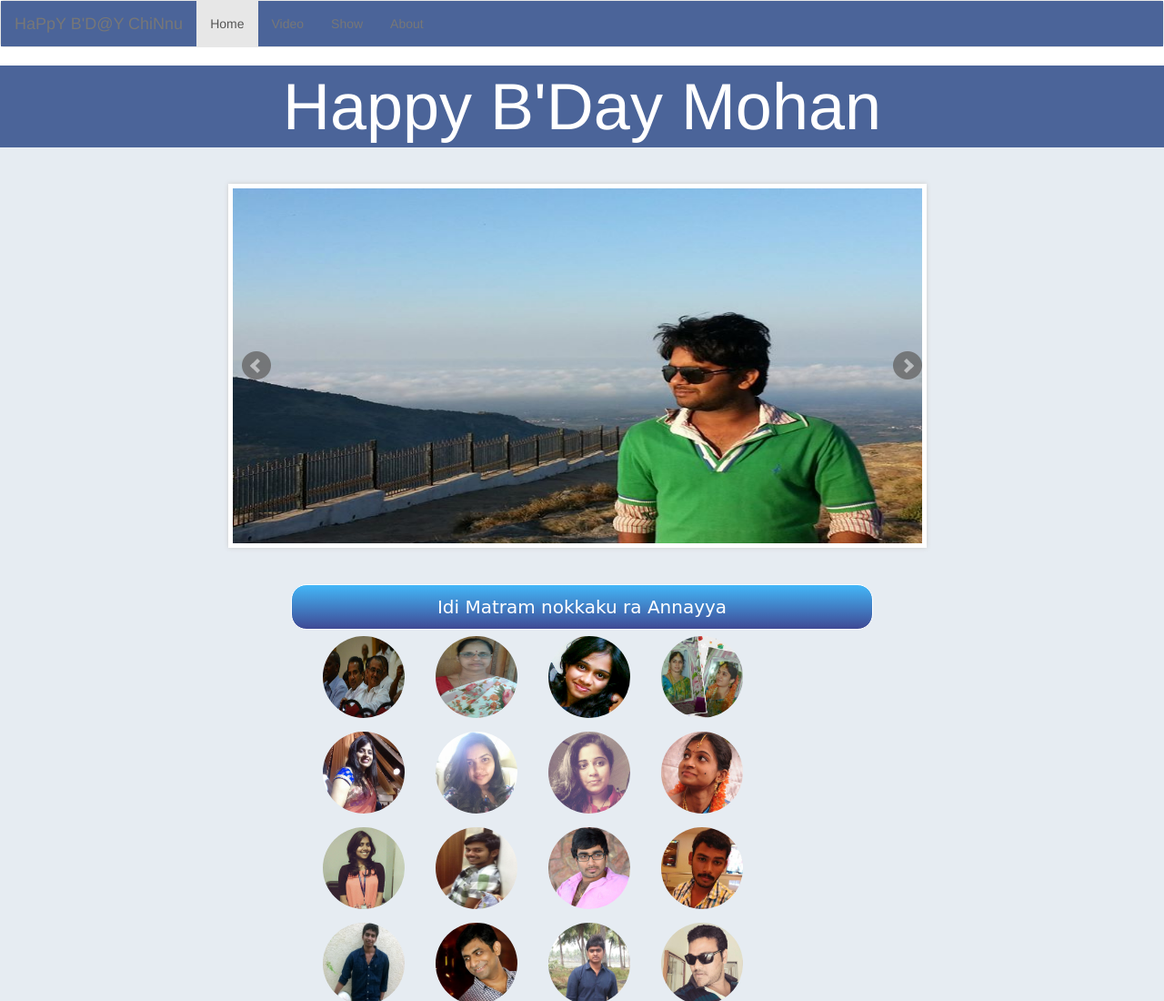
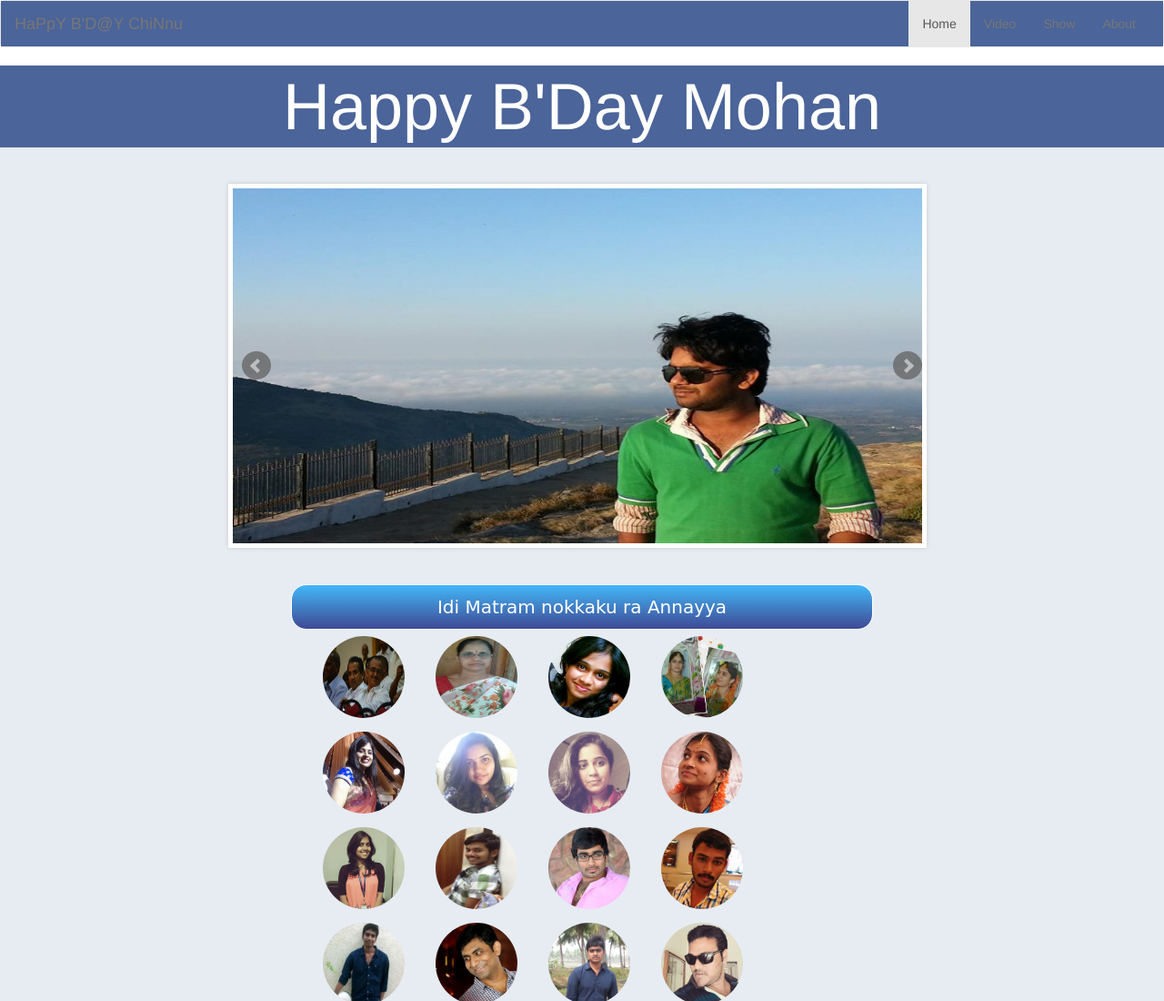
Before and after one commit to rtmgit/MobileTest, a plain HTML site: page index.html in a window 1280 px wide. Shown: the top 1100 px of the page at 91% size. Drawn offline with Linux system fonts and the light colour scheme.

Commit message:
added float right to header

```diff
--- a/css/styles.css
+++ b/css/styles.css
@@ -11,3 +11,7 @@ li.dropdown-submenu > ul > li > a {padding:10px 5px 10px 20px;line-height:20px;}
 .navbar-default .navbar-nav > li > ul.dropdown-menu > li > ul.dropdown-menu {position:absolute;z-index:10;top:0;left:100%;width:100%;background:#F8F8F8;}
 
 #bs-example-navbar-collapse-1{ background-color: rgb(75, 100, 153);}
+
+.navbar-nav{
+	float: right;
+}
```
